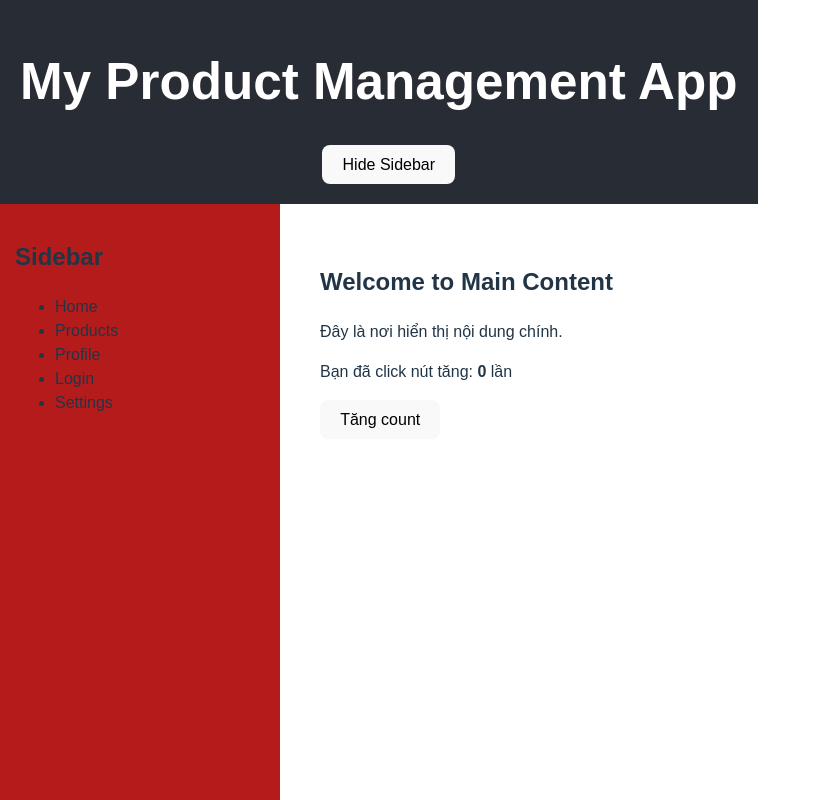
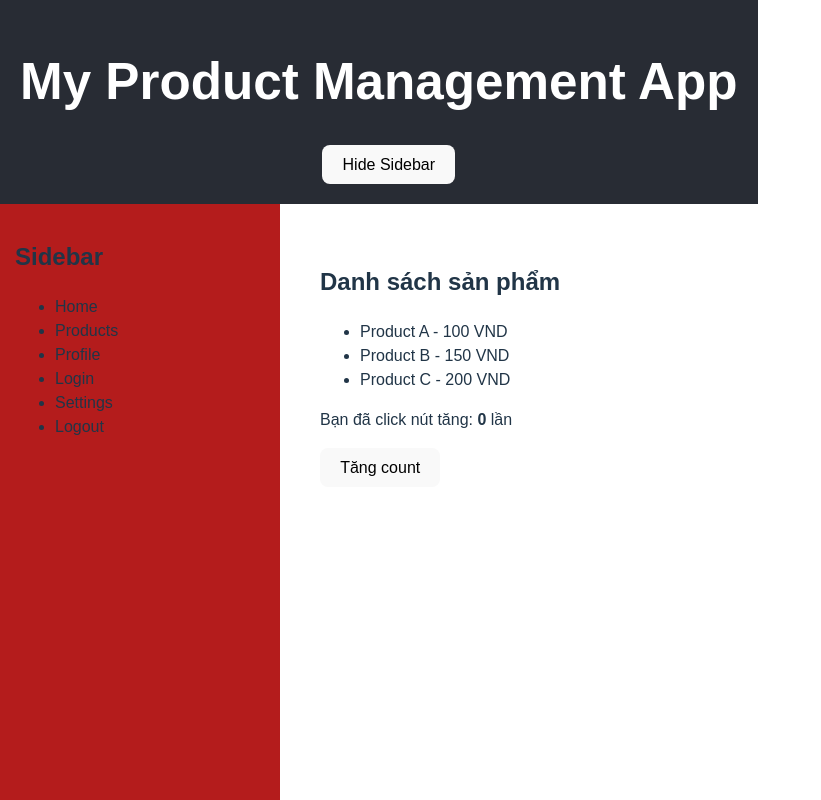
Before and after one commit to chube-coder-2k4/react-spring-mongodb, a React (Vite) app: page / in a window 1280 px wide. Shown: the top 800 px of the page, without its empty margins (0-821 px from the left). Built offline with nearby package versions, Linux system fonts and the light colour scheme.

Commit message:
feat: Add useEffect for document title and mock product data

```diff
--- a/src/App.jsx
+++ b/src/App.jsx
@@ -3,10 +3,16 @@ import Header from './components/Header';
 import Sidebar from './components/Sidebar';
 import MainContent from './components/MainContent';
 import { useState } from 'react';
+import { useEffect } from 'react';
 
 function App() {
-  const menuItems = ['Home', 'Products', 'Profile', 'Login', 'Settings'];
+  const menuItems = ['Home', 'Products', 'Profile', 'Login', 'Settings', 'Logout'];
   const [isSidebarOpen, setIsSidebarOpen] = useState(true);
+
+  useEffect(() => {
+    document.title = isSidebarOpen ? "Sidebar is Open" : "Sidebar is Closed";
+  }, [isSidebarOpen]);
+
 
   return (
     <div className="app">
--- a/src/components/MainContent.jsx
+++ b/src/components/MainContent.jsx
@@ -1,11 +1,35 @@
-import { useState } from 'react';
+import { useEffect, useState } from 'react';
 
 function MainContent() {
     const [count, setCount] = useState(0);
+    const [products, setProducts] = useState([]);
+
+    useEffect(() => {
+        setTimeout(() => {
+            setProducts([
+                { id: 1, name: 'Product A', price: 100 },
+                { id: 2, name: 'Product B', price: 150 },
+                { id: 3, name: 'Product C', price: 200 },
+            ]);
+        }, 1000);
+    }, []);
+
   return (
     <main className="content">
-      <h2>Welcome to Main Content</h2>
-      <p>Đây là nơi hiển thị nội dung chính.</p>
+      <h2>Danh sách sản phẩm</h2>
+        {products.length === 0 ? (
+            <p>Đang tải sản phẩm...</p>
+        ) : (
+            <ul>
+                {products.map(product => (
+                    <li key={product.id}>
+                        {product.name} - {product.price.toLocaleString('vi-VN')} VND
+                    </li>
+                ))}
+            </ul>
+        )}
+
+
       <p>Bạn đã click nút tăng: <strong>{count}</strong> lần </p>
       <button onClick={() => setCount(count + 1)}> Tăng count </button>
     </main>
```
